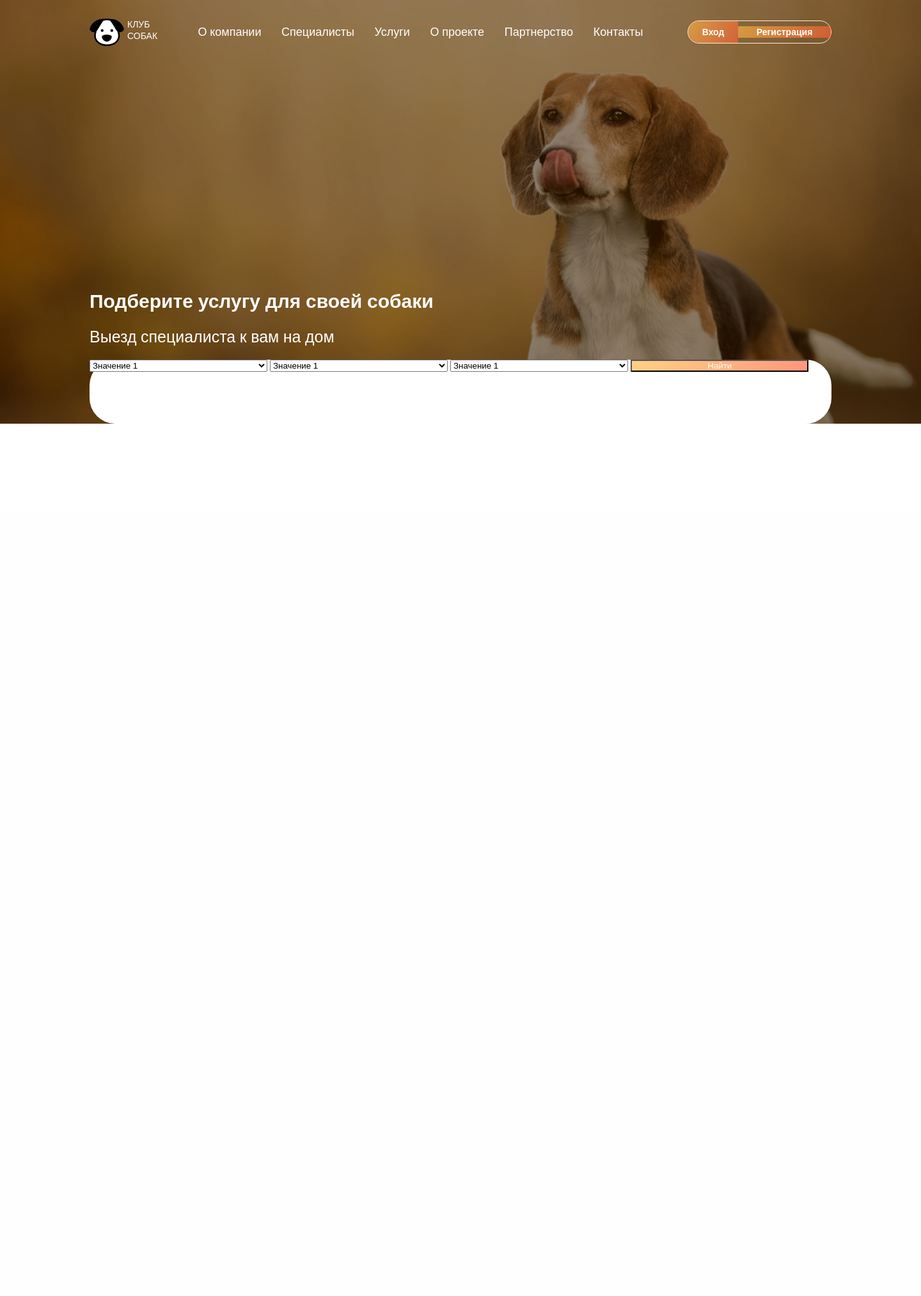
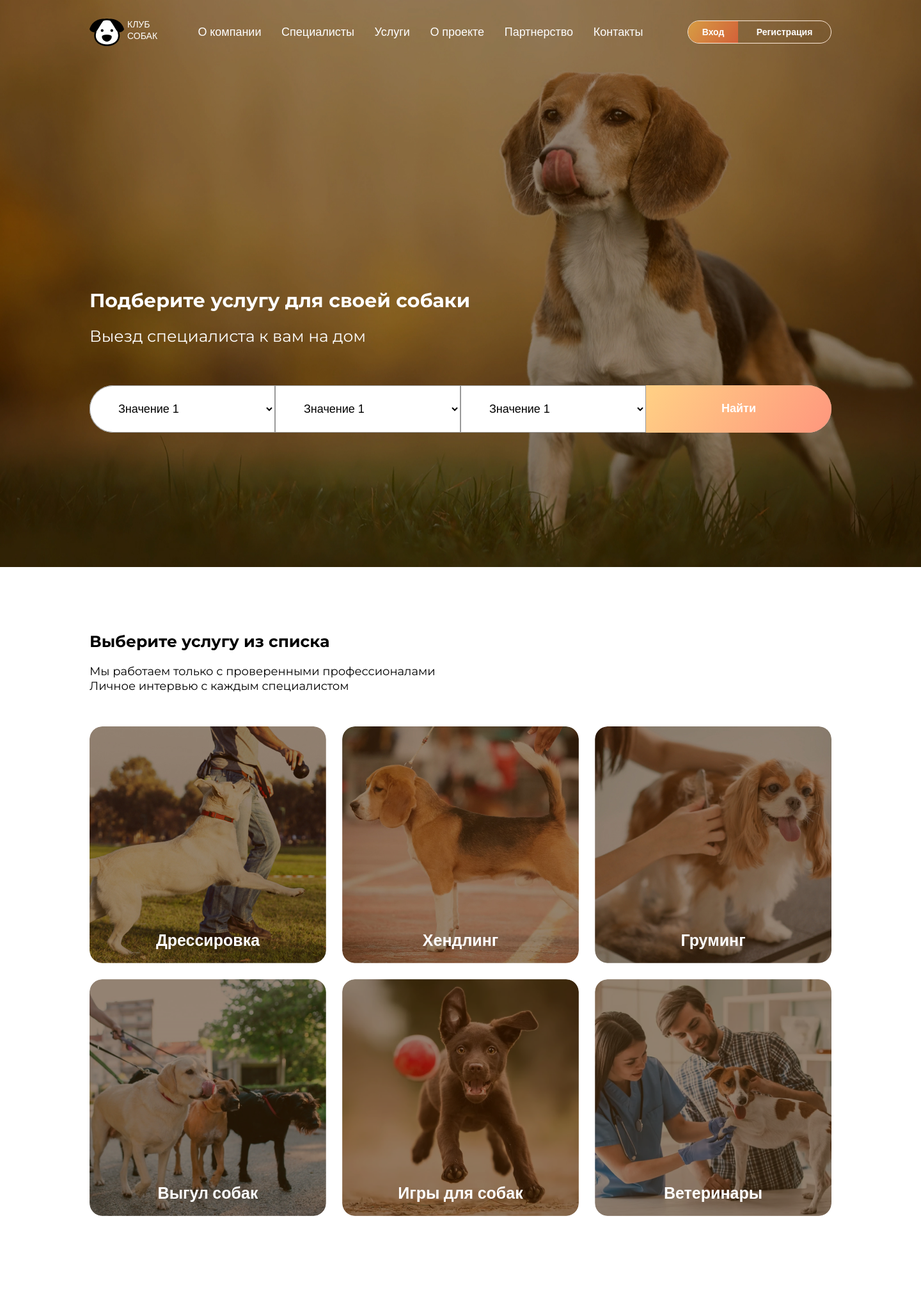
Before and after one commit to maksOmy/dogsClub, a PHP site: page / in a window 1440 px wide. Shown: the whole page at 64% size. Before the commit the page ends 662 px from the top, so only its background shows below. Run offline with PHP 8.4, Linux system fonts and the light colour scheme.

Commit message:
add block servises

```diff
--- a/css/styles.css
+++ b/css/styles.css
@@ -16,12 +16,20 @@ ul, li {
 
 h1 {
     width: 100%;
+
+    margin-bottom: 20px;
+
+    font-family: "Montserrat", sans-serif;
     font-size: 30px;
     font-weight: 800;
 }
 
 h2 {
     width: 100%;
+
+    margin-bottom: 20px;
+
+    font-family: "Montserrat", sans-serif;
     font-size: 25px;
     font-weight: 800;
 }
@@ -47,6 +55,8 @@ body {
 
 .btn {
     background: linear-gradient(305.32deg, rgba(254, 88, 55, 0.65) -7.23%, rgba(255, 180, 67, 0.65) 95.83%);
+    border: none;
+    font-weight: 800;
     color: #fff;
 }
 
@@ -110,31 +120,118 @@ body {
 }
 
 .sign-up-btn {
+    background: none;
     width: 65%;
     text-align: center;
 }
 
 header h1 {
     margin-top: 350px;
-    margin-bottom: 20px;
+
 }
 
 header h2 {
-    margin-bottom: 20px;
+    margin-bottom: 60px;
     font-weight: 500;
 }
 
 .search-form {
-    height: 100px;
+    display: flex;
+    align-items: center;
+
+    margin-bottom: 210px;
+
+    min-height: 70px;
     width: 100%;
     background-color: #ffffff;
     border-radius: 40px;
 }
 
 .select {
-    width: 24%;
+    padding: 25px 40px;
+    width: 25%;
+    background: #fff;
+    border: 1px solid rgba(0, 0, 0, 0.4);
+
+    font-size: 18px;
+}
+
+.search-form-first-item {
+    border-radius: 40px 0 0 40px;
 }
 
 .search-btn {
-    width: 24%;
+    height: 100%;
+    width: 25%;
+
+    border-radius: 0 40px 40px 0;
+
+    font-size: 18px;
 }
+
+/*servises block*/
+
+.servises p {
+    width: 100%;
+
+    font-family: "Montserrat", sans-serif;
+    font-size: 18px;
+    margin-bottom: 50px;
+}
+
+.cards {
+    display: flex;
+    justify-content: space-between;
+    flex-wrap: wrap;
+
+    width: 100%;
+
+    font-size: 25px;
+    font-weight: 800;
+}
+
+.cards-item {
+    display: flex;
+    justify-content: center;
+    align-items: flex-end;
+    padding-bottom: 20px;
+
+    background-color: blue;
+    min-width: 370px;
+    min-height: 370px;
+
+    border-radius: 20px;
+
+    margin-bottom: 25px;
+}
+
+.bg-img-card-item-1 {
+    background: url(../images/card-1.jpg) no-repeat;
+    width: 370px;
+    height: 370px;
+}
+.bg-img-card-item-2 {
+    background: url(../images/card-2.jpg) no-repeat;
+    width: 370px;
+    height: 370px;
+}
+.bg-img-card-item-3 {
+    background: url(../images/card-3.jpg) no-repeat;
+    width: 370px;
+    height: 370px;
+}
+.bg-img-card-item-4 {
+    background: url(../images/card-4.jpg) no-repeat;
+    width: 370px;
+    height: 370px;
+}
+.bg-img-card-item-5 {
+    background: url(../images/card-5.jpg) no-repeat;
+    width: 370px;
+    height: 370px;
+}
+.bg-img-card-item-6 {
+    background: url(../images/card-6.jpg) no-repeat;
+    width: 370px;
+    height: 370px;
+}
--- a/index.html
+++ b/index.html
@@ -31,7 +31,7 @@
         <h1 class="text-color-white">Подберите услугу для своей собаки</h1>
         <h2 class="text-color-white">Выезд специалиста к вам на дом</h2>
         <form class="search-form">
-            <select class="select">
+            <select class="search-form-first-item select">
                 <option>Значение 1</option>
                 <option>Значение 2</option>
                 <option>Значение 3</option>
@@ -49,5 +49,19 @@
             <button class="search-btn btn">Найти</button>
         </form>
     </header>
+    <main>
+        <section class="servises container">
+            <h2>Выберите услугу из списка</h2>
+            <p>Мы работаем только с проверенными профессионалами<br>Личное интервью с каждым специалистом</p>
+            <ul class="cards text-color-white">
+                <li class="cards-item bg-img-card-item-1">Дрессировка</li>
+                <li class="cards-item bg-img-card-item-2">Хендлинг</li>
+                <li class="cards-item bg-img-card-item-3">Груминг</li>
+                <li class="cards-item bg-img-card-item-4">Выгул собак</li>
+                <li class="cards-item bg-img-card-item-5">Игры для собак</li>
+                <li class="cards-item bg-img-card-item-6">Ветеринары</li>
+            </ul>
+        </section>
+    </main>
 </body>
 </html>
```
Also changed, not shown: images/Rectangle 10.jpg (deleted), images/Rectangle 9 (1).jpg (deleted), images/Rectangle 9.jpg (deleted), images/card-1.jpg (added), images/card-2.jpg (added), images/card-3.jpg (added), images/card-4-img.png (deleted), images/card-4.jpg (added), images/card-5-img.png (deleted), images/card-5.jpg (added), images/card-6-img.png (deleted), images/card-6.jpg (added).
